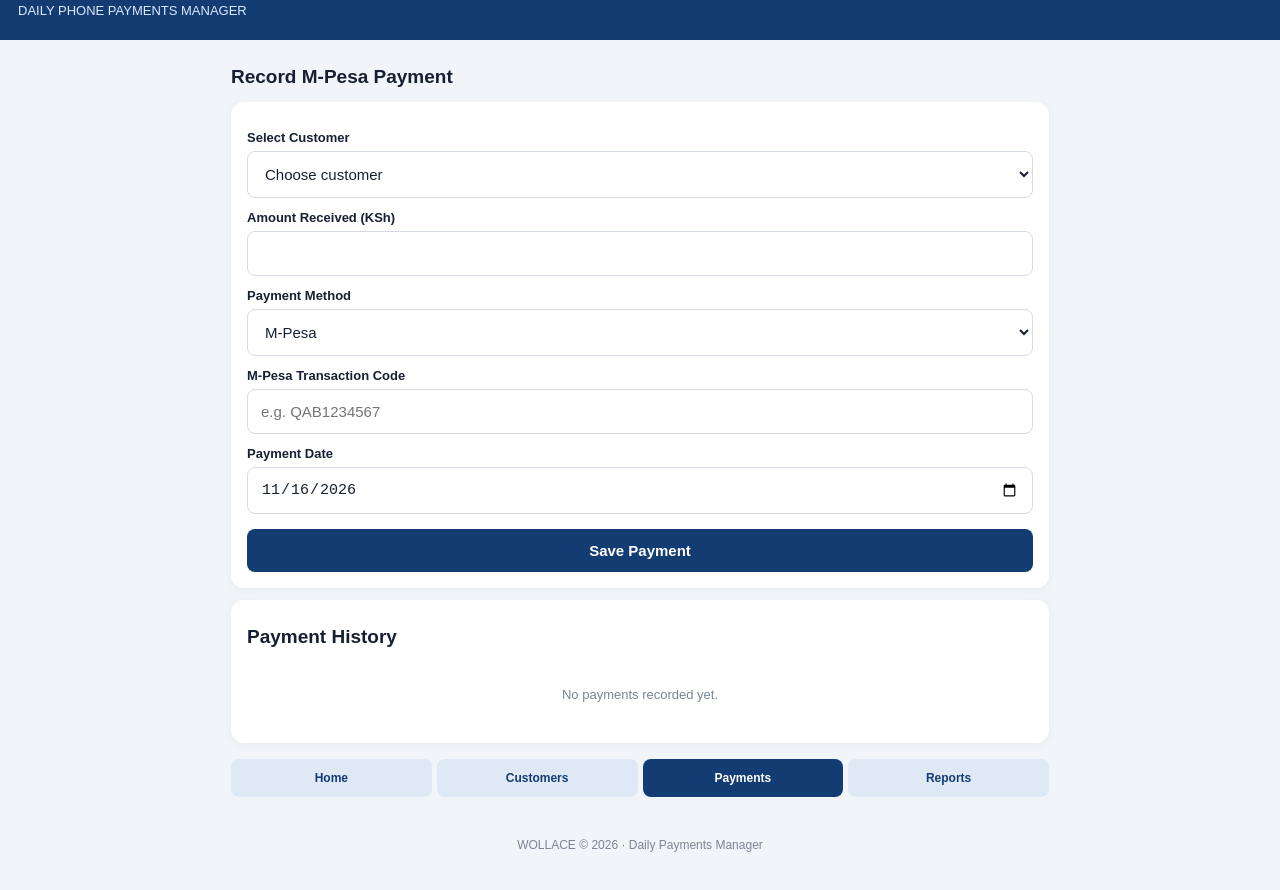
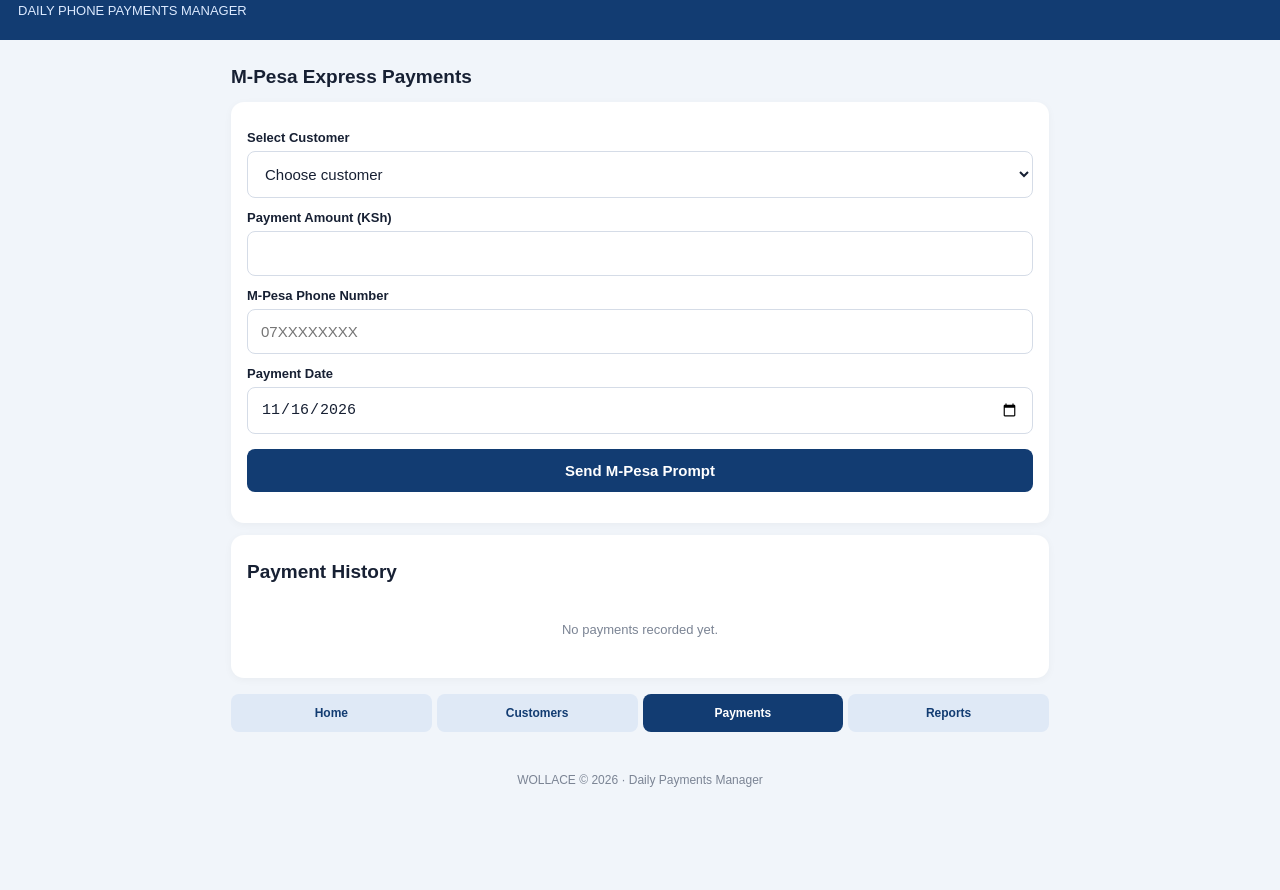
Before and after one commit to Gatesh856/Wollace, a website: page index.html in a window 1280 px wide. Both pictures are taken after a click on the button "Record Payment". Shown: the part 54-944 px from the top of the page. After the commit the page ends 882 px from the top, so only its background shows below. Drawn offline with Linux system fonts and the light colour scheme.

Commit message:
Update index.html

```diff
--- a/index.html
+++ b/index.html
@@ -245,9 +245,10 @@ footer{
  </div>
 </div>
 
+
 <!-- PAYMENTS -->
 <div id="payment" class="section">
- <h2>Record M-Pesa Payment</h2>
+ <h2>M-Pesa Express Payments</h2>
 
  <div class="card">
   <form id="paymentForm">
@@ -257,27 +258,37 @@ footer{
     <option value="">Choose customer</option>
    </select>
 
-   <label>Amount Received (KSh)</label>
+   <label>Payment Amount (KSh)</label>
    <input id="paymentAmount" type="number" min="1" required>
 
-   <label>Payment Method</label>
-<select id="paymentMethod" required>
-  <option value="M-Pesa" selected>M-Pesa</option>
-</select>
-<label>M-Pesa Transaction Code</label>
-<input id="transactionCode" placeholder="e.g. QAB1234567">
+   <label>M-Pesa Phone Number</label>
+   <input id="mpesaPhone" type="tel"
+    placeholder="07XXXXXXXX" required>
+
    <label>Payment Date</label>
    <input id="paymentDate" type="date" required>
 
-   <button class="primary" type="submit">Save Payment</button>
+   <button class="primary" type="button"
+    id="stkButton" onclick="sendMpesaPrompt()">
+    Send M-Pesa Prompt
+   </button>
+
+   <div id="mpesaStatus"
+    class="small"
+    style="margin-top:15px;line-height:1.6">
+   </div>
+
   </form>
  </div>
 
  <div class="card">
   <h2>Payment History</h2>
-  <div id="paymentHistory" class="empty">No payments yet.</div>
+  <div id="paymentHistory" class="empty">
+   No payments recorded yet.
+  </div>
  </div>
 </div>
+
 
 <!-- REPORTS -->
 <div id="reports" class="section">
```
